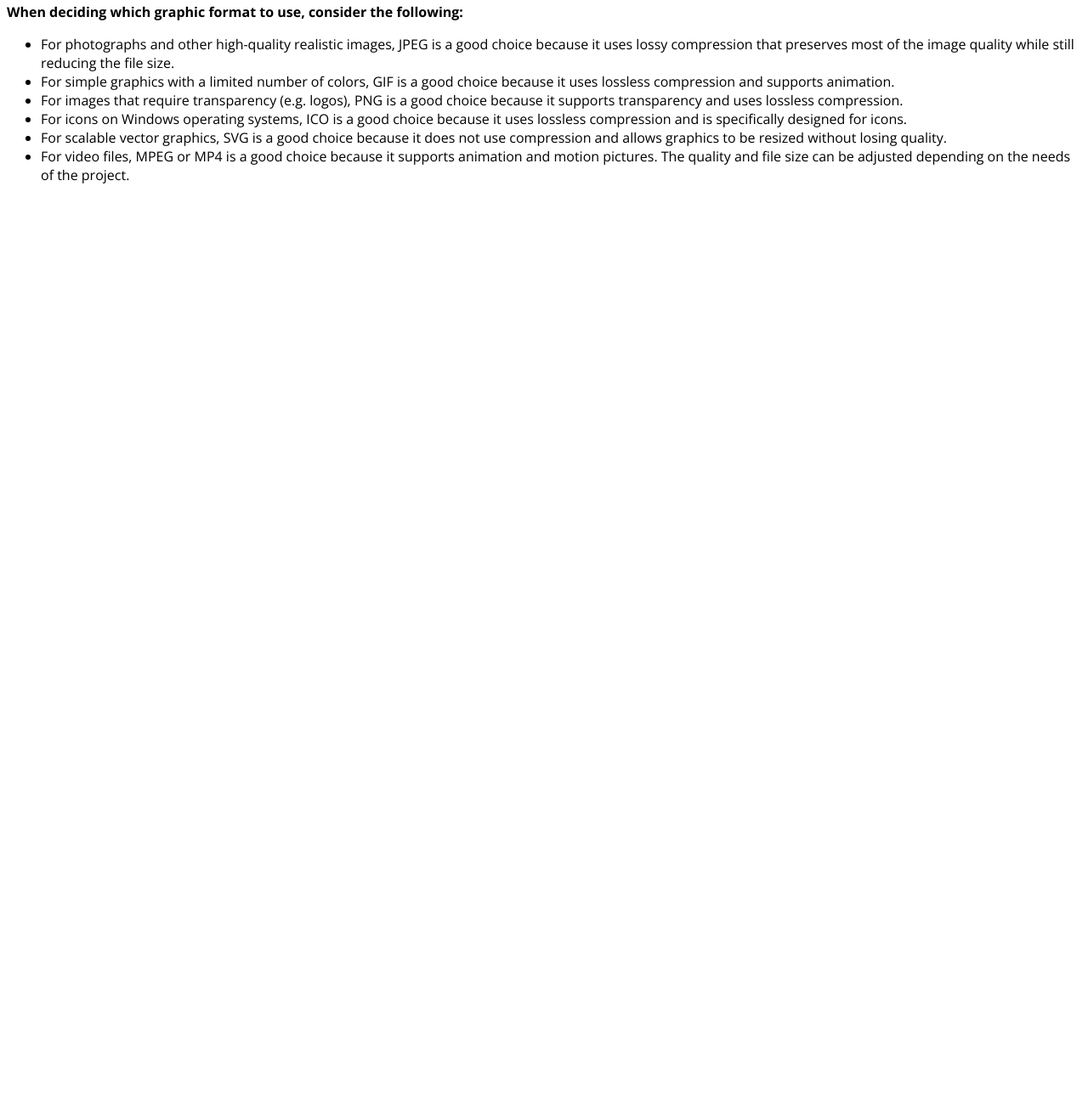
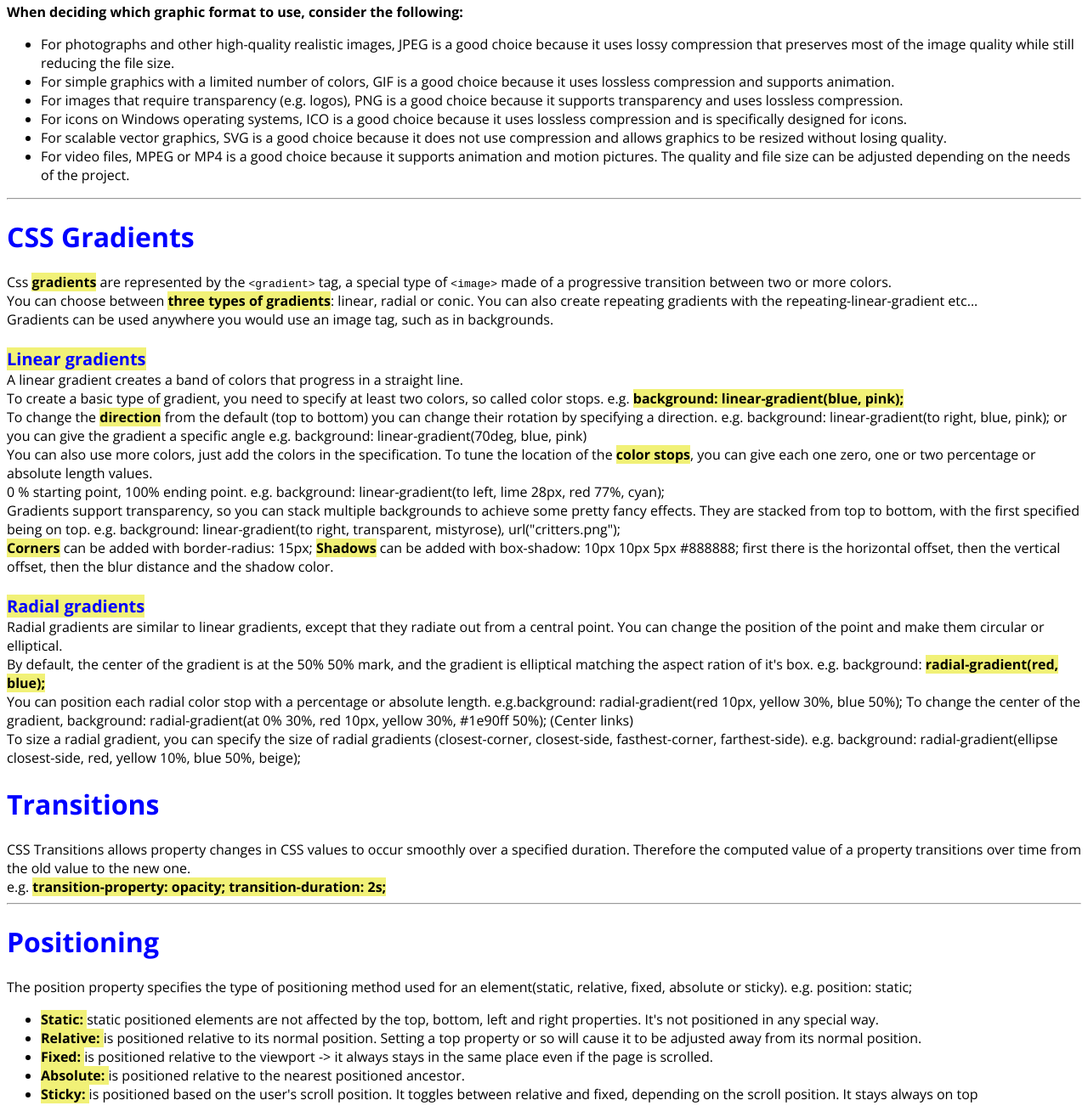
Before and after one commit to if-03-01-2bhif-wmc-2223/floating-assignment-cheat-sheet-erikk4, a plain HTML site: page CheatSheet.html in a window 1280 px wide. Shown: the part 4772-6087 px from the top of the page at 85% size. Before the commit the page ends 5005 px from the top, so only its background shows below. Drawn offline with nearby package versions, Linux system fonts and the light colour scheme.

Commit message:
updated cheatsheet

```diff
--- a/CheatSheet.html
+++ b/CheatSheet.html
@@ -206,6 +206,48 @@
             <li>For scalable vector graphics, SVG is a good choice because it does not use compression and allows graphics to be resized without losing quality.</li>
             <li>For video files, MPEG or MP4 is a good choice because it supports animation and motion pictures. The quality and file size can be adjusted depending on the needs of the project.</li>
         </ul>
+
+
+        <hr>
+        <h1>CSS Gradients</h1>
+        Css <strong>gradients</strong> are represented by the <code>&lt;gradient&gt;</code> tag, a special type of <code>&lt;image&gt;</code> made of a progressive transition between two or more colors.<br>
+        You can choose between <strong>three types of gradients</strong>: linear, radial or conic. You can also create repeating gradients with the repeating-linear-gradient etc...<br>
+
+        Gradients can be used anywhere you would use an image tag, such as in backgrounds.<br>
+        <br>
+        <strong class="unterüberschrift">Linear gradients</strong><br>
+        A linear gradient creates a band of colors that progress in a straight line.<br>
+        To create a basic type of gradient, you need to specify at least two colors, so called color stops. e.g. <strong>background: linear-gradient(blue, pink);</strong><br>
+        To change the <strong>direction</strong> from the default (top to bottom) you can change their rotation by specifying a direction. e.g. background: linear-gradient(to right, blue, pink); or you can give the gradient a specific angle e.g. background: linear-gradient(70deg, blue, pink)<br>
+        You can also use more colors, just add the colors in the specification. To tune the location of the <strong>color stops</strong>, you can give each one zero, one or two percentage or absolute length values.<br>
+        0 % starting point, 100% ending point. e.g. background: linear-gradient(to left, lime 28px, red 77%, cyan);<br>
+        Gradients support transparency, so you can stack multiple backgrounds to achieve some pretty fancy effects. They are stacked from top to bottom, with the first specified being on top. e.g. background: linear-gradient(to right, transparent, mistyrose), url("critters.png");<br>
+        <strong>Corners</strong> can be added with border-radius: 15px;
+        <strong>Shadows</strong> can be added with box-shadow: 10px 10px 5px #888888; first there is the horizontal offset, then the vertical offset, then the blur distance and the shadow color.<br>
+
+        <br>
+        <strong class="unterüberschrift">Radial gradients</strong><br>
+        Radial gradients are similar to linear gradients, except that they radiate out from a central point. You can change the position of the point and make them circular or elliptical.<br>
+        By default, the center of the gradient is at the 50% 50% mark, and the gradient is elliptical matching the aspect ration of it's box. e.g. background: <strong>radial-gradient(red, blue);</strong> <br>
+        You can position each radial color stop with a percentage or absolute length. e.g.background: radial-gradient(red 10px, yellow 30%, blue 50%);
+        To change the center of the gradient, background: radial-gradient(at 0% 30%, red 10px, yellow 30%, #1e90ff 50%); (Center links)<br>
+
+        To size a radial gradient, you can specify the size of radial gradients (closest-corner, closest-side, fasthest-corner, farthest-side). e.g. background: radial-gradient(ellipse closest-side, red, yellow 10%, blue 50%, beige);
+
+        <h1>Transitions</h1>
+        CSS Transitions allows property changes in CSS values to occur smoothly over a specified duration. Therefore the computed value of a property transitions over time from the old value to the new one.<br>
+        e.g. <strong>transition-property: opacity; transition-duration: 2s;</strong>
+        <hr>
+
+        <h1>Positioning</h1>
+        The position property specifies the type of positioning method used for an element(static, relative, fixed, absolute or sticky). e.g. position: static;<br>
+        <ul>
+            <li><strong>Static: </strong>static positioned elements are not affected by the top, bottom, left and right properties. It's not positioned in any special way.</li>
+            <li><strong>Relative: </strong>is positioned relative to its normal position. Setting a top property or so will cause it to be adjusted away from its normal position.</li>
+            <li><strong>Fixed: </strong>is positioned relative to the viewport -> it always stays in the same place even if the page is scrolled.</li>
+            <li><strong>Absolute: </strong>is positioned relative to the nearest positioned ancestor.</li>
+            <li><strong>Sticky: </strong>is positioned based on the user's scroll position. It toggles between relative and fixed, depending on the scroll position. It stays always on top</li>
+        </ul>
     </p>
 </body>
 </html>
```
